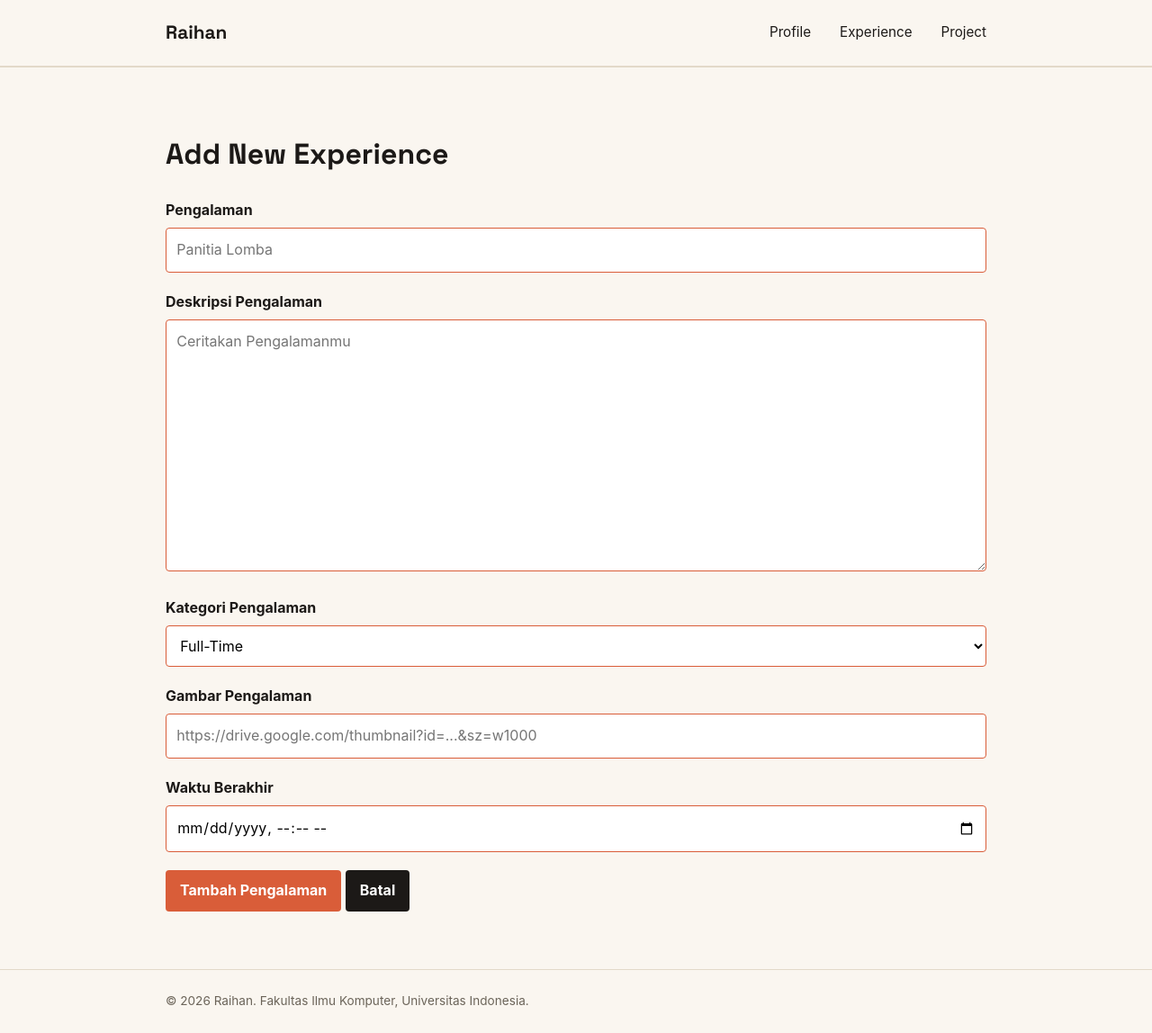
After one commit to RaihannD/myportofolio, a Django app: page /experience/add/ in a window 1280 px wide. The commit adds this page. Shown: the whole page at 90% size. Run offline with Django 5.2, Linux system fonts and the light colour scheme.

Commit message:
feat: add experience CRUD

```diff
--- a/main/forms.py
+++ b/main/forms.py
@@ -1,6 +1,6 @@
-from django.forms import ModelForm, TextInput, Textarea, URLInput
+from django.forms import ModelForm, TextInput, Textarea, URLInput, DateTimeInput
 
-from main.models import Project
+from main.models import Project, Experience
 
 class ProjectForm(ModelForm):
     class Meta:
@@ -57,3 +57,46 @@ class ProjectForm(ModelForm):
                 }
             ),
         }
+
+class ExperienceForm(ModelForm):
+    class Meta:
+        model = Experience
+        fields = [
+            "title",
+            "description",
+            "category",
+            "thumbnail",
+            "ended_at",
+        ]
+
+        labels = {
+            "title": "Pengalaman",
+            "description": "Deskripsi Pengalaman",
+            "category": "Kategori Pengalaman",
+            "thumbnail": "Gambar Pengalaman",
+            "ended_at": "Waktu Berakhir",
+        }
+
+        widgets = {
+            "title": TextInput(
+                attrs={
+                    "placeholder": "Panitia Lomba",
+                    "maxlength": 255,
+                }
+            ),
+            "description": Textarea(
+                attrs={
+                    "placeholder": "Ceritakan Pengalamanmu"
+                }
+            ),
+            "thumbnail": URLInput(
+                attrs={
+                    "placeholder": "https://drive.google.com/thumbnail?id=...&sz=w1000"
+                }
+            ),
+            "ended_at": DateTimeInput(
+                attrs={
+                    "type": "datetime-local"
+                }
+            ),
+        }
--- a/main/urls.py
+++ b/main/urls.py
@@ -1,12 +1,26 @@
 from django.urls import path
 
-from main.views import show_main, show_experience, show_projects, create_project, get_projects_json, delete_project
+from main.views import (
+    show_main, show_experience,
+    create_experience,
+    update_experience,
+    delete_experience,
+    get_experience_json,
+    show_projects,
+    create_project,
+    get_projects_json,
+    delete_project,
+)
 
 app_name = "main"
 
 urlpatterns = [
     path("", show_main, name="show_main"),
     path("experience/", show_experience, name="show_experience"),
+    path("experience/add/", create_experience, name="create_experience"),
+    path("api/experiences/", get_experience_json, name="get_experience_json"),
+    path("experience/<uuid:experience_id>/edit/", update_experience, name="update_experience"),
+    path("experience/<uuid:experience_id>/delete/", delete_experience, name="delete_experience"),
     path("projects/", show_projects, name="show_projects"),
     path("projects/add/", create_project, name="create_project"),
     path("api/projects/", get_projects_json, name="get_projects_json"),
--- a/main/views.py
+++ b/main/views.py
@@ -1,7 +1,5 @@
-from django.shortcuts import render
-
 from main.models import Experience, Project
-from main.forms import ProjectForm
+from main.forms import ProjectForm, ExperienceForm
 from django.contrib import messages
 from django.core import serializers
 from django.http import HttpResponse
@@ -23,11 +21,72 @@ def show_main(request):
 
 
 def show_experience(request):
+    json_response = get_experience_json(request)
+
+    experiences = serializers.deserialize(
+        "json",
+        json_response.content.decode("utf-8"),
+    )
+    experiences = [experience.object for experience in experiences]
+    title_query = request.GET.get("title", "").strip()
+
     context = {
         "name": "Raihan",
-        "experience_list": Experience.objects.all(),
+        "experience_list": experiences,
+        "title_query": title_query,
     }
     return render(request, "experience.html", context)
+
+def create_experience(request):
+    form = ExperienceForm(request.POST or None)
+
+    if request.method == "POST" and form.is_valid():
+        form.save()
+        messages.success(request, "Pengalaman baru berhasil ditambahkan!")
+        return redirect("main:show_experience")
+
+    context = {
+        "name": "Raihan",
+        "form": form,
+    }
+    return render(request, "experience_form.html", context)
+
+def update_experience(request, experience_id):
+    experience = get_object_or_404(Experience, pk=experience_id)
+    form = ExperienceForm(request.POST or None, instance=experience)
+
+    if request.method == "POST" and form.is_valid():
+        form.save()
+        messages.success(request, "Pengalaman berhasil diperbarui")
+        return redirect("main:show_experience")
+
+    context = {
+        "name": "Raihan",
+        "form": form,
+        "experience": experience,
+    }
+    return render(request, "experience_form.html", context)
+
+def delete_experience(request, experience_id):
+    experience = get_object_or_404(Experience, pk=experience_id)
+
+    if request.method == "POST":
+        experience.delete()
+        messages.success(request, "Pengalaman berhasil dihapus!")
+        return redirect("main:show_experience")
+
+    return redirect("main:show_experience")
+
+
+def get_experience_json(request):
+    title_query = request.GET.get("title", "").strip()
+    experiences = Experience.objects.all()
+
+    if title_query:
+        experiences = experiences.filter(title__icontains=title_query)
+
+    experiences_json = serializers.serialize("json", experiences)
+    return HttpResponse(experiences_json, content_type="application/json")
 
 def show_projects(request):
     json_response = get_projects_json(request)
@@ -42,7 +101,7 @@ def show_projects(request):
     context = {
         "name": "Raihan",
         "project_list": projects,
-        "tittle_query": title_query,
+        "title_query": title_query,
     }
     return render(request, "project.html", context)
 
@@ -55,7 +114,7 @@ def create_project(request):
         return redirect("main:show_projects")
 
     context = {
-        "name": "Burhan",
+        "name": "Raihan",
         "form": form,
     }
     return render(request, "projects_form.html", context)
--- a/static/css/style.css
+++ b/static/css/style.css
@@ -345,12 +401,29 @@ Experience section styling
 .experience-description,
 .empty-state {
     color: var(--text-muted);
+    overflow-wrap: break-word;
 }
 
 .experience-status {
     margin-top: 1rem;
     font-size: 0.85rem;
     font-weight: 600;
+}
+
+.form-group select {
+    width: 100%;
+    box-sizing: border-box;
+    padding: 0.7rem;
+    border: 1px solid var(--accent);
+    border-radius: var(--radius);
+    font: inherit;
+    background-color: #fff;
+}
+
+/* form date time select styling*/
+.form-group select:focus {
+    outline: 2px solid var(--accent);
+    border-color: var(--accent);
 }
 
 /*
--- /dev/null
+++ b/templates/experience_form.html
@@ -0,0 +1,56 @@
+{% extends "base.html" %}
+
+{% block meta %}
+    <title>
+        {% if experience %}
+            Edit Experience
+        {% else %}
+            Add Experience
+        {% endif %}
+        - {{ name }}
+    </title>
+{% endblock meta %}
+
+{% block content %}
+    <main>
+        <section class="experience-section">
+            <div class="container">
+                <h1>
+                    {% if experience %}
+                        Edit Experience
+                    {% else %}
+                        Add New Experience
+                    {% endif %}
+                </h1>
+
+                <form method="post" class="project-form">
+                    {% csrf_token %}
+
+                    {% for field in form %}
+                        <div class="form-group">
+                            <label for="{{ field.id_for_label }}">{{ field.label }}</label>
+                            {{ field }}
+
+                            {% for error in field.errors %}
+                                <p class="form-error">{{ error }}</p>
+                            {% endfor %}
+                        </div>
+                    {% endfor %}
+
+                    <button type="submit" class="button">
+                        {% if experience %}
+                            Simpan Perubahan
+                        {% else %}
+                            Tambah Pengalaman
+                        {% endif %}
+                    </button>
+
+                    <a href="{% url 'main:show_experience' %}"
+                       class="button button-secondary">
+                        Batal
+                    </a>
+                </form>
+            </div>
+        </section>
+    </main>
+{% endblock content %}
```
Also changed, not shown: other parts of static/css/style.css (+56 -0 lines), templates/components/experience_delete_modal.html (added, +56 -0 lines), templates/experience.html (+35 -5 lines).
